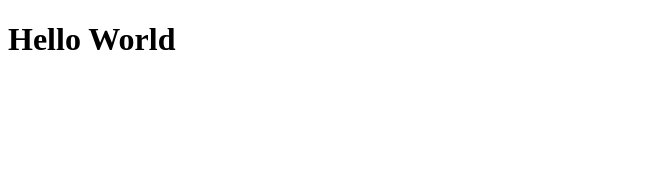
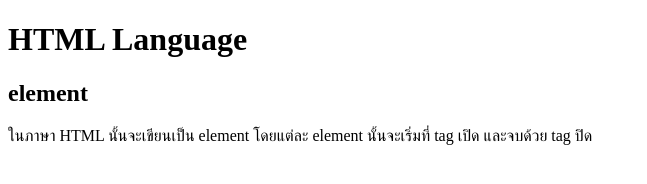
Before and after one commit to Pattanachai-S/Pattanachai-S.github.io, a plain HTML site: page index.html in a window 1280 px wide. Shown: the whole page, without its empty margins (0-647 px from the left). Drawn offline with Linux system fonts and the light colour scheme.

Commit message:
Start create web

```diff
--- a/index.html
+++ b/index.html
@@ -1,6 +1,11 @@
 <!DOCTYPE html>
 <html>
-<body>
-<h1>Hello World</h1>
-</body>
+  <head>
+    <title>Create web page</title>
+  </head>
+  <body>
+    <h1>HTML Language</h1>
+      <h2>element</h2>
+        <p>ในภาษา HTML นั้นจะเขียนเป็น element โดยแต่ละ element นั้นจะเริ่มที่ tag เปิด และจบด้วย tag ปิด
+  </body>
 </html>
```
